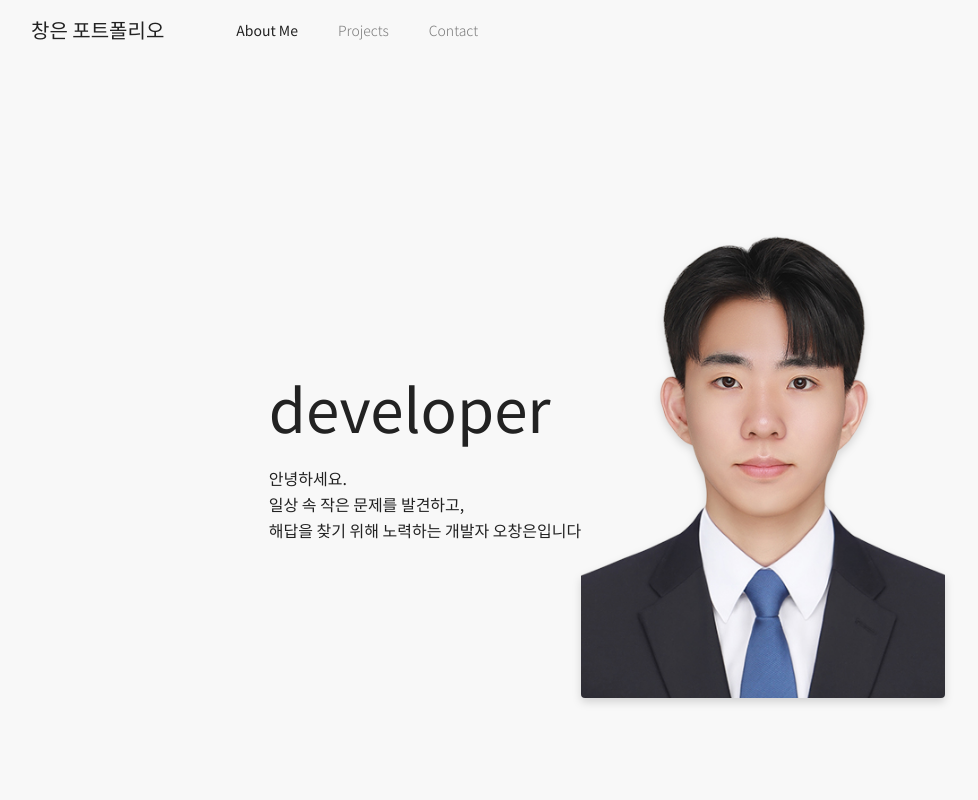
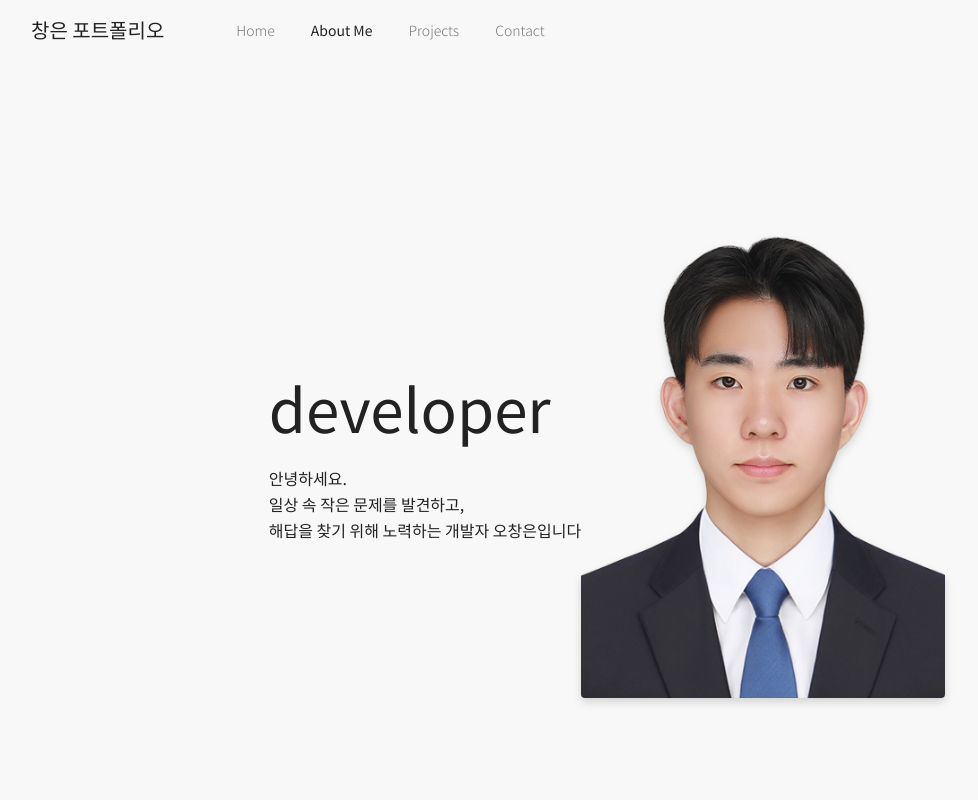
Before and after one commit to OhChangEun/my-portfolio, a React (Vite) app: page / in a window 1280 px wide. Shown: the top 800 px of the page, without its empty margins (33-1011 px from the left). Built offline with nearby package versions, Linux system fonts and the light colour scheme.

Commit message:
feat: home 네비게이션 이동 버튼 추가

```diff
--- a/src/App.tsx
+++ b/src/App.tsx
@@ -1,27 +1,30 @@
 import { useEffect, useRef, useState } from "react";
 import "./styles/global.css";
 import Header from "./components/Header";
-import Intro from "./components/Intro";
 import ScrollToTopButton from "./components/ScrollToTopButton";
 import AboutMe from "./components/AboutMe";
 import ProjectList from "./components/ProjectList";
 import { PROJECTS } from "./data/projects";
+import Home from "./components/Home";
 
 const MENU_ITEMS = [
+  { id: "home", label: "Home" },
   { id: "aboutMe", label: "About Me" },
   { id: "projects", label: "Projects" },
   { id: "contact", label: "Contact" },
 ];
 
 export default function Portfolio() {
-  const [selectedMenu, setSelectedMenu] = useState("aboutMe");
+  const [selectedMenu, setSelectedMenu] = useState("home");
 
+  const homeRef = useRef<HTMLDivElement | null>(null);
   const projectsRef = useRef<HTMLDivElement | null>(null);
   const aboutMeRef = useRef<HTMLDivElement | null>(null);
   const contactRef = useRef<HTMLDivElement | null>(null);
 
   const sectionRefs: { [key: string]: React.RefObject<HTMLDivElement | null> } =
     {
+      home: homeRef,
       aboutMe: aboutMeRef,
       projects: projectsRef,
       contact: contactRef,
@@ -31,6 +34,7 @@ export default function Portfolio() {
   useEffect(() => {
     const handleScroll = () => {
       const scrollPos = window.scrollY + window.innerHeight / 3;
+      console.log(scrollPos);
 
       for (const item of MENU_ITEMS) {
         const ref = sectionRefs[item.id];
@@ -46,7 +50,7 @@ export default function Portfolio() {
 
     window.addEventListener("scroll", handleScroll);
     return () => window.removeEventListener("scroll", handleScroll);
-  }, []);
+  }, [sectionRefs]);
 
   return (
     <div className="bg-tertiary text-primary min-h-screen flex flex-col">
@@ -57,9 +61,8 @@ export default function Portfolio() {
       />
 
       {/* 메인 */}
-      <main className="flex-1 container mx-auto px-6 md:px-12 lg:px-32 space-y-32">
-        <Intro />
-
+      <main className="flex-1 container mx-auto px-6 md:px-12 lg:px-32 space-b-32">
+        <Home refProp={homeRef} />
         <AboutMe refProp={aboutMeRef} />
         <ProjectList refProp={projectsRef} projects={PROJECTS} />
 
--- a/src/components/Header.tsx
+++ b/src/components/Header.tsx
@@ -24,7 +24,13 @@ const Header = ({ menuItems, selectedMenu, sectionRefs }: HeaderProps) => {
   }, []);
 
   const handleMenuClick = (id: string) => {
-    sectionRefs[id]?.current?.scrollIntoView({ behavior: "smooth" });
+    if (id === "home") {
+      window.scrollTo({ top: 0, behavior: "smooth" });
+      return;
+    }
+    sectionRefs[id]?.current?.scrollIntoView({
+      behavior: "smooth",
+    });
   };
 
   return (
--- a/src/components/HeaderNav.tsx
+++ b/src/components/HeaderNav.tsx
@@ -10,12 +10,12 @@ const HeaderNav = ({
   handleMenuClick,
 }: HeaderNavProps) => {
   return (
-    <nav className="flex gap-6 text-sm font-light">
+    <nav className="flex gap-5 text-sm font-light">
       {menuItems.map((item) => (
         <button
           key={item.id}
           onClick={() => handleMenuClick(item.id)}
-          className={`px-2 py-1 rounded hover:text-primary focus:outline-none ${
+          className={`px-2 py-1 rounded hover:text-primary focus:outline-none cursor-pointer ${
             selectedMenu === item.id
               ? "text-primary font-normal"
               : "text-secondary"
--- a/src/components/Intro.tsx
+++ b/src/components/Home.tsx
@@ -1,8 +1,16 @@
 import profileImg from "../assets/images/profile.png";
 
-const Intro = () => {
+interface HomeProps {
+  refProp: React.RefObject<HTMLDivElement | null>;
+}
+
+const Home = ({ refProp }: HomeProps) => {
   return (
-    <section id="about" className="h-screen flex items-center justify-center">
+    <section
+      ref={refProp}
+      id="home"
+      className="h-screen flex items-center justify-center"
+    >
       <div className="flex min-w-7/12 items-center justify-between">
         {/* 왼쪽: 소개글 */}
         <div className="max-w-md text-left flex flex-col gap-3">
@@ -26,4 +34,4 @@ const Intro = () => {
     </section>
   );
 };
-export default Intro;
+export default Home;
--- a/src/components/ScrollToTopButton.tsx
+++ b/src/components/ScrollToTopButton.tsx
@@ -48,7 +48,7 @@ const ScrollToTopButton = ({
         if (e.key === "Enter") scrollToTop();
       }}
       // 화면 오른쪽 아래 고정
-      className={`fixed bottom-6 right-6 z-50 ${sizeClass} flex items-center justify-center rounded-full shadow-lg focus:outline-none transition-transform transform ${
+      className={`fixed bottom-6 right-6 z-50 ${sizeClass} cursor-pointer flex items-center justify-center rounded-full shadow-lg focus:outline-none transition-transform transform ${
         visible
           ? "translate-y-0 opacity-100"
           : "translate-y-6 opacity-0 pointer-events-none"
```
